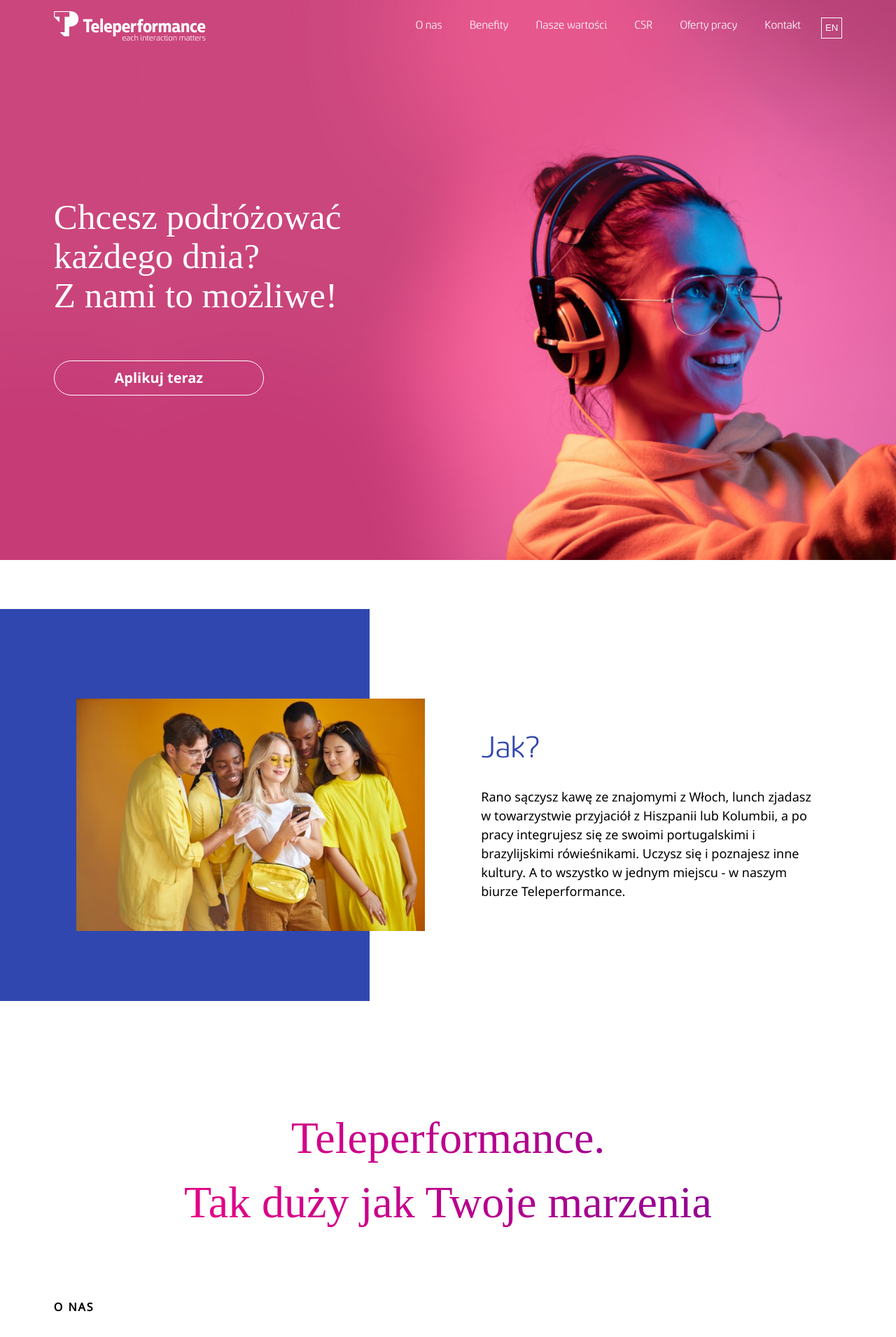
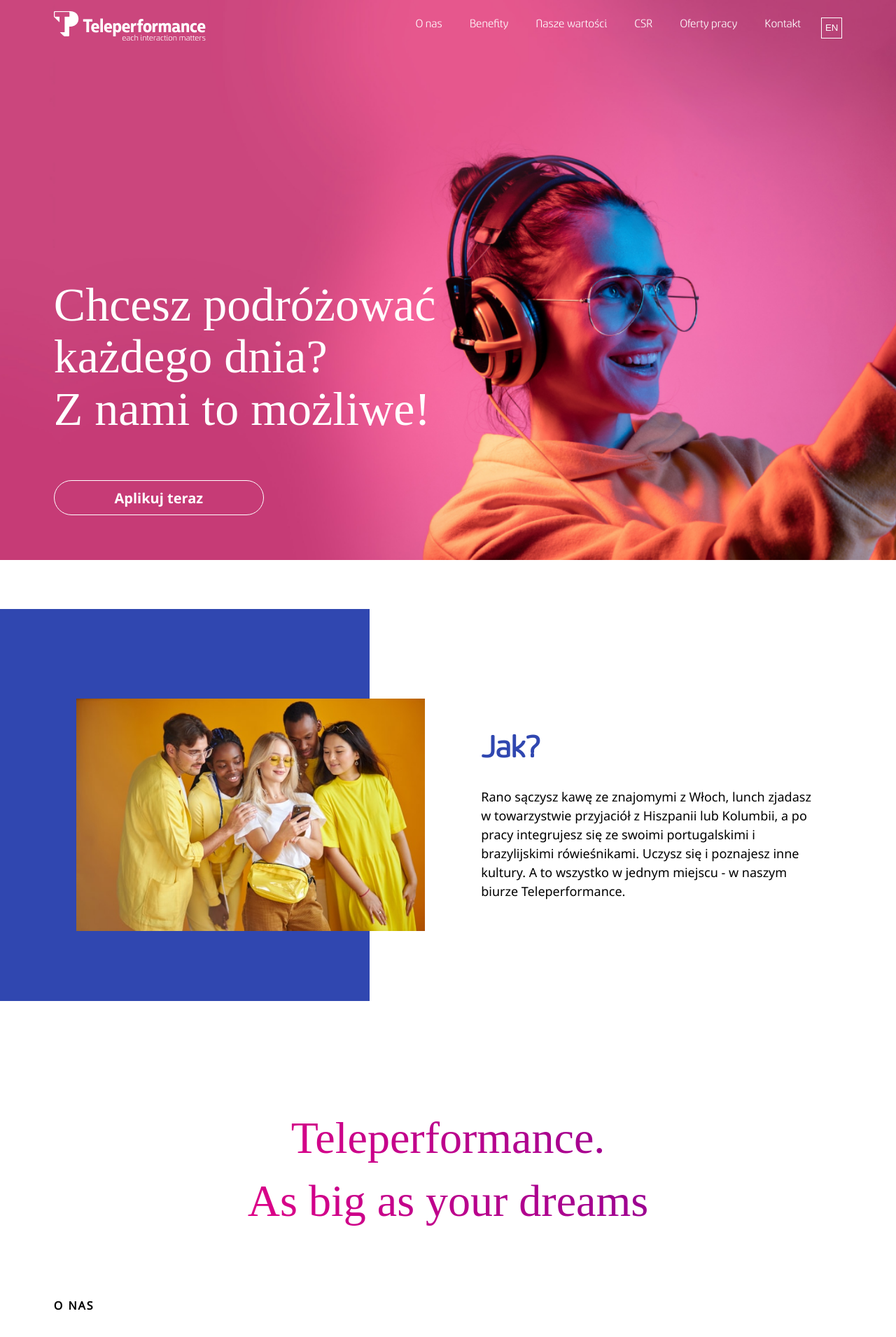
Before and after one commit to thatchermain/Teleperformance, a React (Create React App) app: page / in a window 1280 px wide. Shown: the top 1910 px of the page at 70% size. Built offline with nearby package versions, Linux system fonts and the light colour scheme; a web font is replaced by a local one.

Commit message:
Fixed small errors

```diff
--- a/src/App.scss
+++ b/src/App.scss
@@ -114,24 +114,23 @@ body {
 /////////////////////////////////////////
 .header {
   position: relative;
-  // min-width: 100vw;
-  min-height: 100vh;
+  width: 100vw;
+  height: 100vh;
   top: -70px;
 
   background: url("./assets/images/Hero.png");
   background-repeat: no-repeat;
   background-size: cover;
-  @media screen and (max-width: 1200px) {
-    background-size: cover;
-    background-position: 80% 100%;
-    height: 60vh;
-  }
-
+  background-position: 30% 100%;
+}
+.title-container {
+  position: absolute;
+  bottom: 0;
   &__title {
     font-family: "SanReg";
     font-weight: 400;
     color: $white;
-    font-size: clamp(1rem, 4vw, 6rem);
+    font-size: clamp(4.25rem, 4.5vw, 6rem);
     line-height: 1.1;
     padding-top: 25%;
   }
@@ -607,7 +606,7 @@ body {
   display: flex;
   justify-content: center;
   align-items: center;
-  gap: 5rem;
+  gap: 10rem;
   flex-wrap: wrap;
 }
 //////////////////////////////////
--- a/src/_variables.scss
+++ b/src/_variables.scss
@@ -97,9 +97,9 @@ $gradientDark: #780096;
 }
 .section-title {
   font-family: "SanSoft";
-  font-weight: 400;
+  font-weight: 700;
   color: $blue;
-  font-size: 3rem;
+  font-size: clamp(2rem, 4vw, 3rem);
 }
 .section-description {
   font-family: "NotoReg";
--- a/src/index.css
+++ b/src/index.css
@@ -1,4 +1,4 @@
-body {
+/* body {
   margin: 0;
   font-family: -apple-system, BlinkMacSystemFont, 'Segoe UI', 'Roboto', 'Oxygen',
     'Ubuntu', 'Cantarell', 'Fira Sans', 'Droid Sans', 'Helvetica Neue',
@@ -10,4 +10,4 @@ body {
 code {
   font-family: source-code-pro, Menlo, Monaco, Consolas, 'Courier New',
     monospace;
-}
+} */
--- a/src/sections/About.jsx
+++ b/src/sections/About.jsx
@@ -14,7 +14,7 @@ const About = ({ english, setEnglish }) => {
             </h2>
             <p className="about__content-info--description section-description">
               {!english
-                ? "Koncentrując się na dostarczaniu wyjątkowych usług biznesowych, firma zapewnia zintegrowane podejście OneOffice, obejmujące zarządzanie doświadczeniami klientów, usługi back-office i optymalizację procesów biznesowych. Kompleksowe portfolio rozwiązań pomaga organizacjom zwiększyć wydajność biznesową a także poprawić lojalność klientów. Wszystko to poprzez zrównoważenie zaawansowanych technologicznie rozwiązań z podejściem skoncentrowanym na potrzebach odbiorców praktyk biznesowych."
+                ? "Koncentrując się na dostarczaniu wyjątkowych usług biznesowych, firma zapewnia zintegrowane podejście OneOffice, obejmujące zarządzanie doświadczeniami klientów, usługi back-office i optymalizację procesów biznesowych. Kompleksowe portfolio rozwiązań pomaga organizacjom zwiększyć wydajność biznesową, a także poprawić lojalność klientów. Wszystko to poprzez zrównoważenie zaawansowanych technologicznie rozwiązań z podejściem skoncentrowanym na potrzebach odbiorców praktyk biznesowych."
                 : "Focused on delivering exceptional business services, we provide an integrated, OneOffice approach through: customer experience management, back-office services, and business process optimization. This end-to-end solution portfolio helps companies achieve business efficiencies and improve customer loyalty by balancing high-tech solutions with a high-touch, human-centric approach. "}
               <br />
               <br />
@@ -44,7 +44,7 @@ const About = ({ english, setEnglish }) => {
               </span>
               <span className="stat-number text-gradient">55</span>
               <span className="stat-text-pink">
-                {!english ? "}różnych krajów" : "different countries"}
+                {!english ? "różnych krajów" : "different countries"}
               </span>
             </div>
             <div className="about__content-stats--stat about__content-stats--stat-three">
--- a/src/sections/Header.jsx
+++ b/src/sections/Header.jsx
@@ -3,8 +3,8 @@ import React from "react";
 const Header = ({ english }) => {
   return (
     <header className="header" id="home">
-      <div className="maincontainer">
-        <h1 className="header__title">
+      <div className="maincontainer title-container">
+        <h1 className="title-container__title">
           {!english ? "Chcesz podróżować" : "Want to travel "}
           <br />
           {!english ? "każdego dnia?" : "every day?"}
@@ -12,7 +12,7 @@ const Header = ({ english }) => {
           {!english ? "Z nami to możliwe!" : "It’s possible with us!"}
         </h1>
         <a href="#jobs">
-          <button className="header__button">
+          <button className="title-container__button">
             {!english ? "Aplikuj teraz" : "Apply now"}
           </button>
         </a>
--- a/src/sections/Intro.jsx
+++ b/src/sections/Intro.jsx
@@ -37,7 +37,7 @@ const Intro = ({ english }) => {
             data-aos-delay="300"
             data-aos-offset="100"
           >
-            {!english ? "Tak duży jak Twoje marzenia" : "As big as your dreams"}
+            {!english ? "As big as your dreams" : "As big as your dreams"}
           </p>
         </div>
       </div>
--- a/src/sections/Jobs.jsx
+++ b/src/sections/Jobs.jsx
@@ -13,40 +13,10 @@ const Jobs = ({ english }) => {
             : "Are you looking for a career? We have many"}
         </h2>
         <div className="jobs__buttons">
-          <button
-            className="button"
-            data-aos="zoom-in"
-            data-aos-duration="1000"
-            data-aos-delay="300"
-            data-aos-offset="300"
-          >
-            Warszawa
-          </button>
-          <button
-            className="button"
-            data-aos="zoom-in"
-            data-aos-duration="1000"
-            data-aos-offset="300"
-            data-aos-delay="600"
-          >
-            Katowice
-          </button>
-          <button
-            className="button"
-            data-aos="zoom-in"
-            data-aos-duration="1000"
-            data-aos-offset="300"
-            data-aos-delay="900"
-          >
-            Kraków
-          </button>
-          <button
-            className="button"
-            data-aos="zoom-in"
-            data-aos-duration="1000"
-            data-aos-offset="300"
-            data-aos-delay="1200"
-          >
+          <button className="button">Warszawa</button>
+          <button className="button">Katowice</button>
+          <button className="button">Kraków</button>
+          <button className="button">
             {!english ? "Praca zdalna" : "Remote work"}
           </button>
         </div>
--- a/src/sections/People.jsx
+++ b/src/sections/People.jsx
@@ -50,7 +50,7 @@ const People = ({ english }) => {
           <div className="people__content--info">
             <p>
               {!english
-                ? "Korzystamy z odpowiedzialnych, i skutecznych metod rekrutacji, aby przyciągać najlepsze talenty. Inwestujemy w rozwój pracowników, wzmacniając ich poczucie własnej wartości i tym samym motywując do dalszego rozwoju."
+                ? "Korzystamy z odpowiedzialnych i skutecznych metod rekrutacji, aby przyciągać najlepsze talenty. Inwestujemy w rozwój pracowników, wzmacniając ich poczucie własnej wartości i tym samym motywując do dalszego rozwoju."
                 : "We use responsible, inclusive and efficient recruiting practices to attract the best talent, and then invest heavily in employee empowerment, growth, and development to maximize each employee’s potential."}
               <br />
               <br />
--- a/src/sections/Values.jsx
+++ b/src/sections/Values.jsx
@@ -20,19 +20,14 @@ const Values = ({ english }) => {
             </h2>
             <p className="values__content-info--description section-description">
               {!english
-                ? "Wiemy, że za to pracownicy stanowią największy kapitał w naszej organizacji. Ludzi i pracę zespołową stawiamy zawsze na pierwszym miejscu. Inwestujemy w miejsca pracy, które inspirują naszych pracowników do uczenia siebie i innych, do rozwoju i realizacji celów. Motywujemy do działania, dokonujemy zmian, bo Twoje sprawy to nasze sprawy. Razem budujemy partnerskie relacje, które zdają egzamin."
+                ? "Wiemy, że za to pracownicy stanowią największy kapitał w naszej organizacji. Ludzi i pracę zespołową stawiamy zawsze na pierwszym miejscu. Inwestujemy w miejsca pracy, które inspirują do uczenia siebie i innych, do rozwoju i realizacji celów. Motywujemy do działania, dokonujemy zmian, bo Twoje sprawy to nasze sprawy. Razem budujemy partnerskie relacje, które zdają egzamin."
                 : "This is a place where we believe in the power of people. Where teamwork wins. That’s how we put commitment into practice. This is the company that inspires. To learn, to teach, to grow. To get things done. This is a company that motivates. We make a difference. Because your business is our business. Together, we build partnerships that perform."}
             </p>
           </div>
         </div>
       </div>
       <div className="values__banner maincontainer">
-        <p
-          className="banner__h1"
-          data-aos="fade-up"
-          data-aos-duration="1000"
-          data-aos-offset="100"
-        >
+        <p className="banner__h1" data-aos="fade-up" data-aos-duration="1000">
           {!english
             ? "Bądź częścią czegoś więcej niż tylko praca"
             : "Be part of something bigger than just a job"}
```
